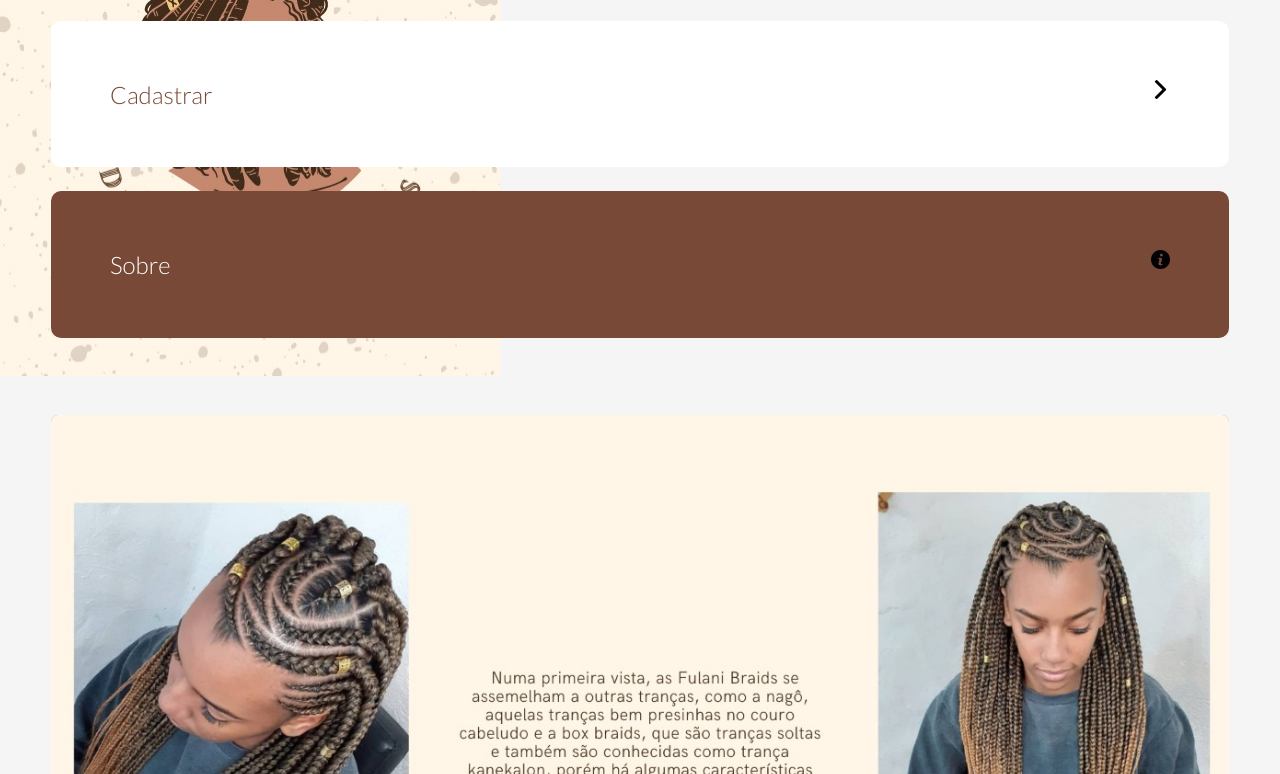
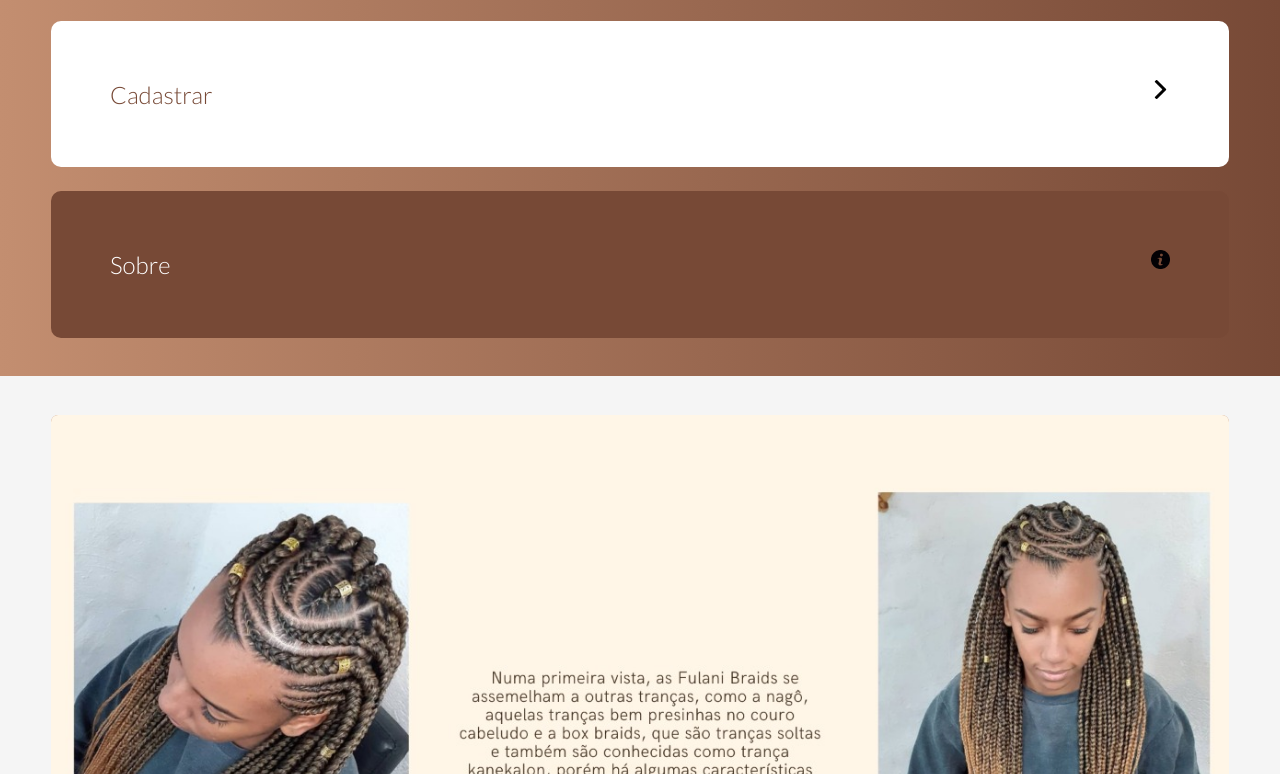
Before and after one commit to danielfeitosa4/DMarquesTrancas, a plain HTML site: page index.html in a window 1280 px wide. Shown: the part 255-1029 px from the top of the page. Drawn offline with nearby package versions, Linux system fonts and the light colour scheme.

Commit message:
Mudando cor do banner

```diff
--- a/css/style.css
+++ b/css/style.css
@@ -130,7 +130,7 @@ img {
   float: left;
   text-align: center;
   padding: 3% 4%;
-  background: url(../img/logo.jpg) no-repeat fixed;
+  background: linear-gradient(to right,#C38E70, #774936);
 }
 
 .title {
```
